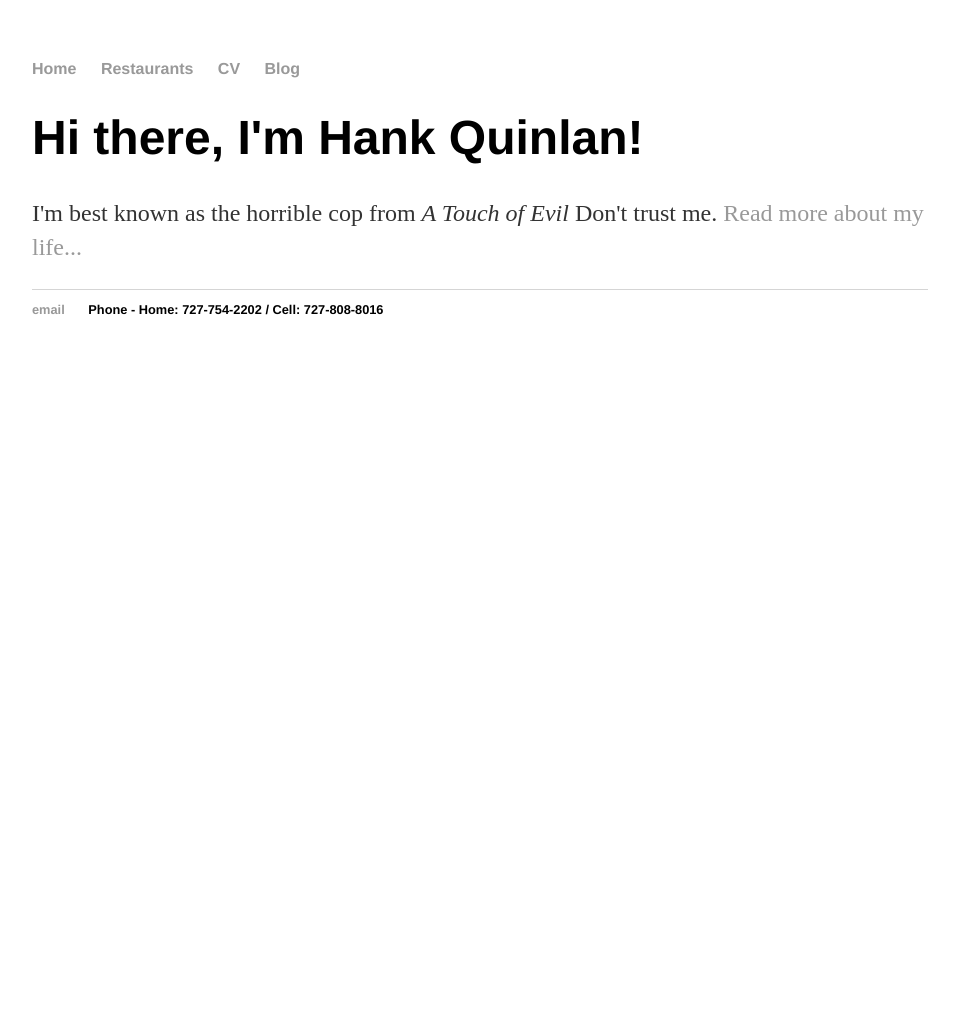
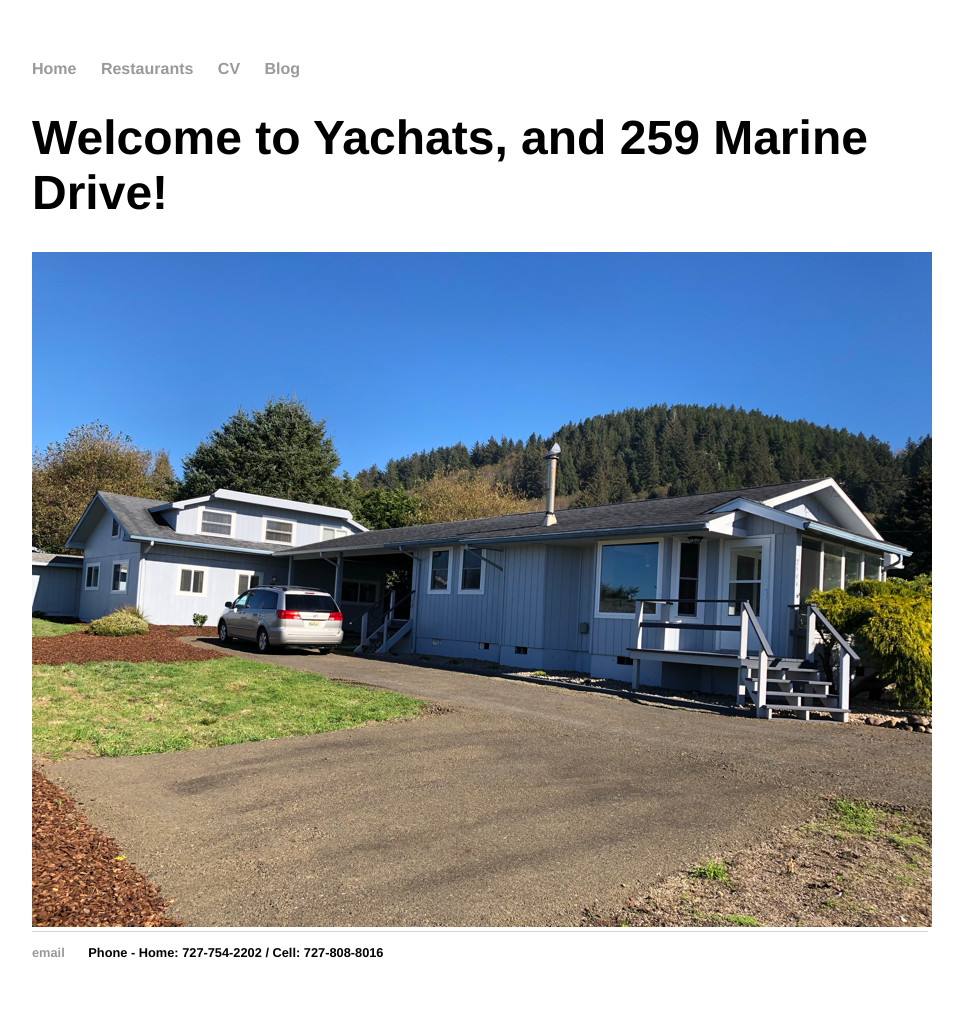
Before and after one commit to mboles/mboles.github.io, a Jekyll site: the page built from index.html, in a window 1280 px wide. Shown: the whole page, without its empty margins (160-1123 px from the left). Built offline with Jekyll 4.4.1, drawn with Linux system fonts in a browser that asks for light colours; before the commit the page ends 900 px from its top, so only the background shows below that.

Commit message:
Update index.html

```diff
--- a/index.html
+++ b/index.html
@@ -1,8 +1,8 @@
 ---
 layout: default
-title: Hank Quinlan, Horrible Cop
+title: Yachats Cabin
 ---
 <div class="blurb">
-	<h1>Hi there, I'm Hank Quinlan!</h1>
-	<p>I'm best known as the horrible cop from <em>A Touch of Evil</em> Don't trust me. <a href="/about">Read more about my life...</a></p>
-</div><!-- /.blurb -->
+	<h1>Welcome to Yachats, and 259 Marine Drive!</h1>
+	<img src="assets/cover-photo.png" alt="cover-photo">
+</div>
```
